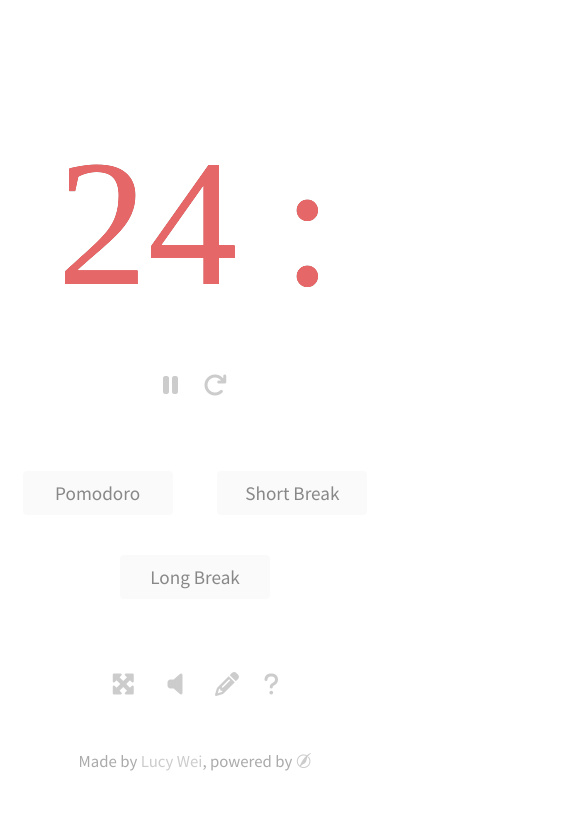
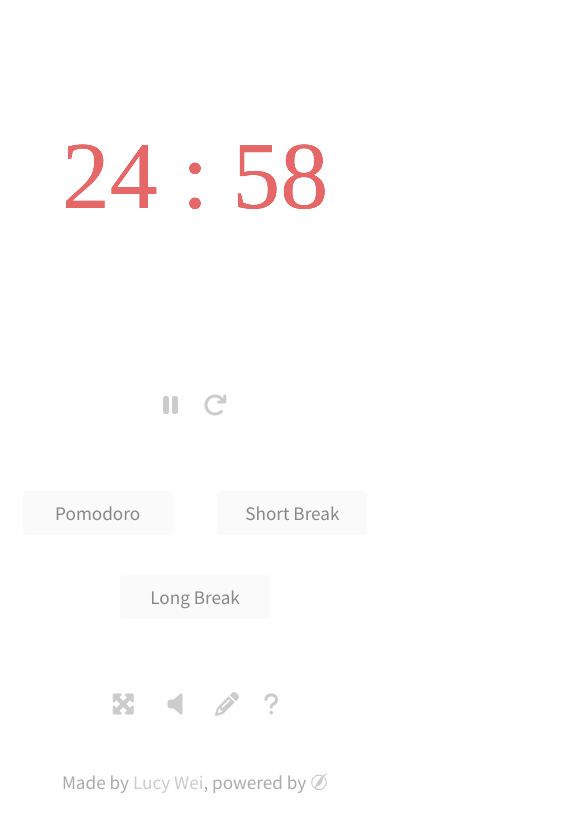
Before and after one commit to lucyhyw/pretty-pomodoro, a plain HTML site: page index.html in a window 390 px wide. Both pictures are taken after a click on the link "Pomodoro". Shown: the top 832 px of the page, 585 px wide, since content can reach past the window. Drawn offline with nearby package versions, Linux system fonts and the light colour scheme; a web font is replaced by a local one.

Commit message:
final mobile fix

```diff
--- a/css/style.css
+++ b/css/style.css
@@ -1,5 +1,5 @@
-html {
-  overflow: hidden;
+html, body {
+  overflow-x: hidden;
 }
 body {
   font-family: Source Sans Pro;
@@ -8,6 +8,14 @@ body {
   font-size: 1.5em;
   margin: 0;
   background: #fff;
+}
+::selection {
+  color: white;
+  background: #E66767;
+}
+::-moz-selection {
+  color: white;
+  background: #E66767;
 }
 a, label {
   color: #ccc;
@@ -65,13 +73,24 @@ a:hover, #controls a:hover, #options a:hover, #options label:hover {
   height: 200px;
   text-align:center;
   position:relative;
+  padding: 0 5%;
 }
+  @media (max-width: 580px) {
+    #timer-bg {
+      top: 36px;
+      height: 3em;
+    }
+    #timer {
+      font-size: 4em;
+    }
+  }
 #timer div {
   display: inline;
 }
 
 #controls {
   display:inline-block;
+  padding-top: 20px;
 }
 
 #controls #pause, #timers a.button .time, .edit-time, #timers a#done, #unmute, #autopilot, #fullscreen-exit, #history, #help-box {
@@ -165,5 +184,6 @@ a:hover, #controls a:hover, #options a:hover, #options label:hover {
 #footer {
   display: inline-block;
   transition: all .3s;
-  font-size:.7em
+  font-size:.8em;
+  padding-bottom:50px;
 }
--- a/js/scripts.js
+++ b/js/scripts.js
@@ -89,7 +89,11 @@ function initializeTimer(min) {
           sound.play()
         }
       }
-    var newHeight = (newTimeLeft / startTimeLeft) *5.2
+    var newHeight = (newTimeLeft / startTimeLeft) * 5.2
+    var windowWidth = window.innerWidth || document.documentElement.clientWidth || document.body.clientWidth
+    if (windowWidth < 580) {
+      newHeight = (newTimeLeft / startTimeLeft) * 3
+    }
     // console.log(newTimeLeft / startTimeLeft)
     // plain js
     // var bg = document.getElementById('timer-bg').style.height = newHeight + "em"
```
